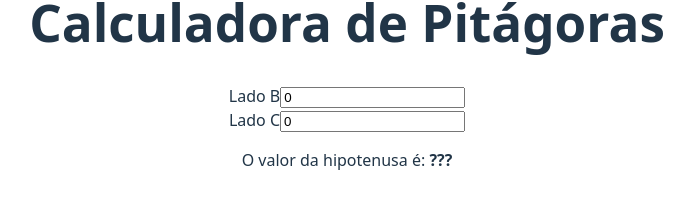
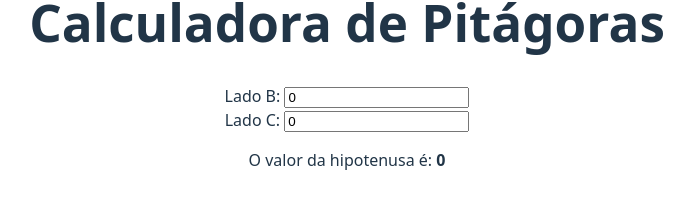
Before and after one commit to Melksedeque/reactjs-usecallback, a React (Vite) app: page / in a window 1280 px wide. Shown: the part 499-708 px from the top of the page, without its empty margins (293-987 px from the left). Built offline with nearby package versions, Linux system fonts and the light colour scheme.

Commit message:
Apresentação do resultado

```diff
--- a/src/Calculadora.jsx
+++ b/src/Calculadora.jsx
@@ -4,7 +4,7 @@ import { useState } from "react";
 function Calculadora({ formulaPitagoras }) {
   const [ladoB, setLadoB] = useState(0);
   const [ladoC, setLadoC] = useState(0);
-  const [, setHipotenusa] = useState(0);
+  const [hipotenusa, setHipotenusa] = useState(0);
 
   useEffect(() => {
     if (ladoB > 0 && ladoC > 0) {
@@ -16,7 +16,7 @@ function Calculadora({ formulaPitagoras }) {
     <div>
       <h1>Calculadora de Pitágoras</h1>
       <div>
-        <label htmlFor="">Lado B</label>
+        <label htmlFor="">Lado B: </label>
         <input
           type="number"
           placeholder="Insira o valor de B"
@@ -25,7 +25,7 @@ function Calculadora({ formulaPitagoras }) {
         />
       </div>
       <div>
-        <label htmlFor="">Lado C</label>
+        <label htmlFor="">Lado C: </label>
         <input
           type="number"
           placeholder="Insira o valor de C"
@@ -34,7 +34,7 @@ function Calculadora({ formulaPitagoras }) {
         />
       </div>
       <p>
-        O valor da hipotenusa é: <strong>???</strong>
+        O valor da hipotenusa é: <strong>{hipotenusa}</strong>
       </p>
     </div>
   );
```
